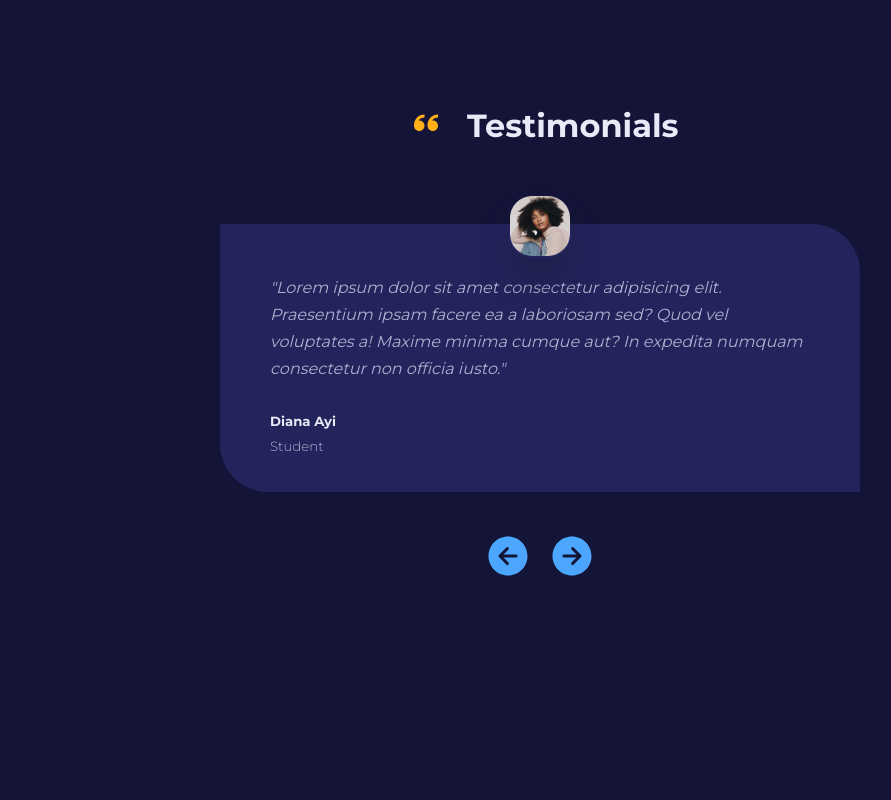
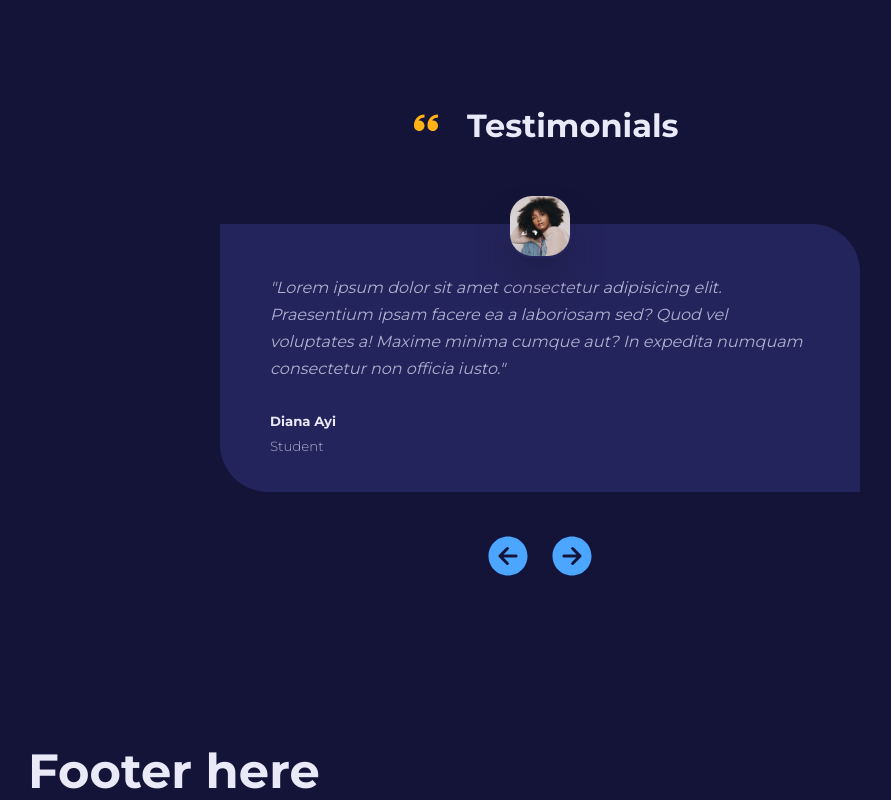
Before and after one commit to ajaysonere/Gym-webapp, a React (Create React App) app: page / in a window 1280 px wide. Shown: the part 3070-3870 px from the top of the page, without its empty margins (100-991 px from the left). Before the commit the page ends 3653 px from the top, so only its background shows below. Built offline with nearby package versions, Linux system fonts and the light colour scheme.

Commit message:
footer implementation started

```diff
--- /dev/null
+++ b/src/components/Footer.js
@@ -0,0 +1,11 @@
+const Footer = ()=> {
+    return (
+      <section className="footer">
+         <div className="container footer__container">
+            <h1>Footer here </h1>
+         </div>
+      </section>
+    );
+};
+
+export default Footer;
--- a/src/pages/Home/Home.js
+++ b/src/pages/Home/Home.js
@@ -3,6 +3,8 @@ import Mainheader from '../../components/Mainheader';
 import Programs from '../../components/Programs';
 import Testimonials from '../../components/Testimonials';
 import Values from '../../components/Values';
+import Footer from "../../components/Footer";
+
 import './home.css';
 
 const Home = ()=>{
@@ -13,6 +15,7 @@ const Home = ()=>{
             <Values />
             <Faqsections />
             <Testimonials />
+            <Footer />
        </div>
     );
 };
```
